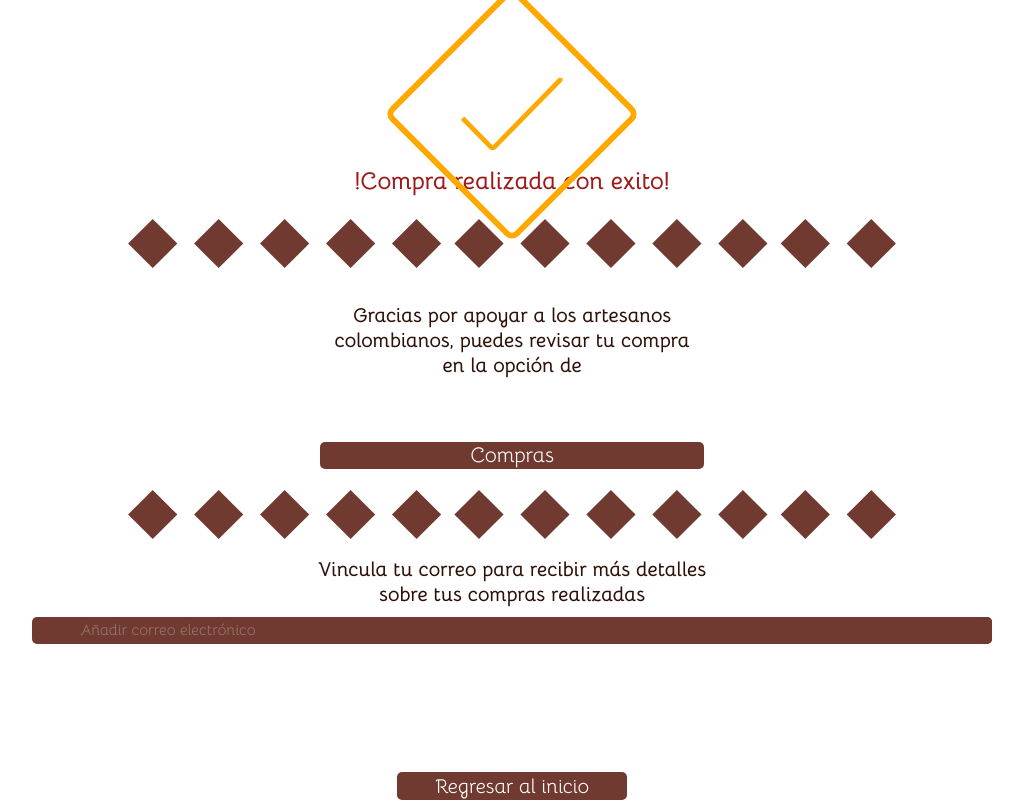
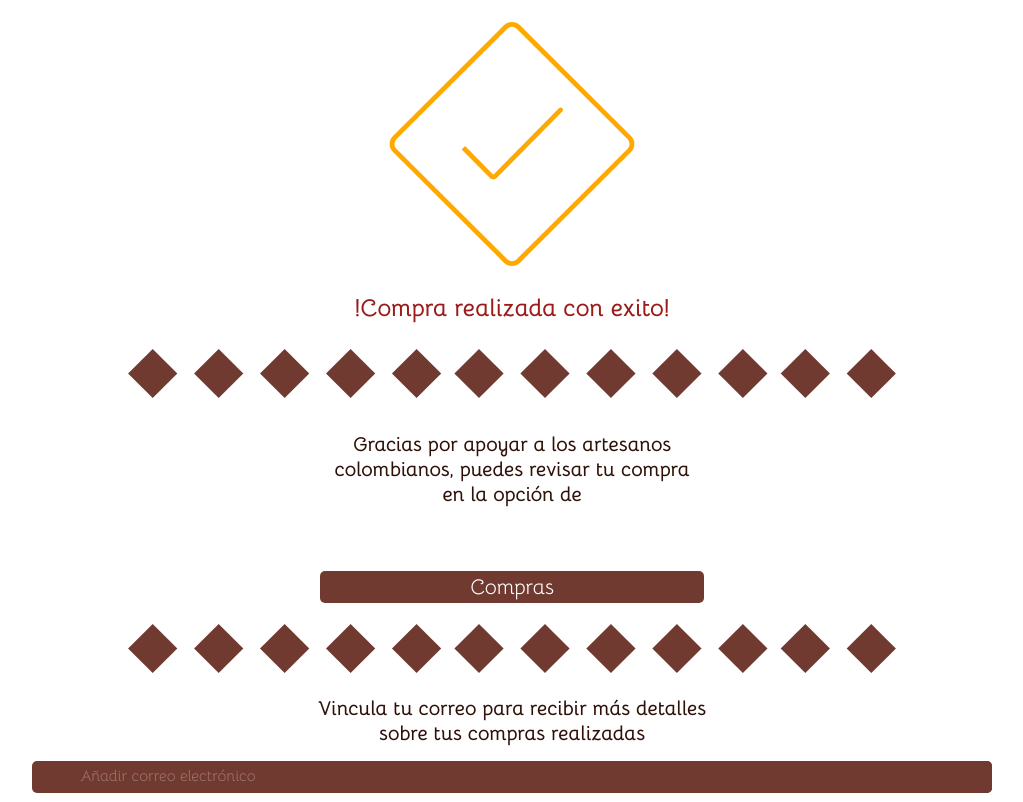
Before and after one commit to Thewilliamg/proyectoFinalExpress, a React (Vite) app: page /shop/confirmation in a window 1280 px wide. Shown: the top 802 px of the page, without its empty margins (128-1151 px from the left). Built offline with nearby package versions, Linux system fonts and the light colour scheme; the HTML template or start-up script is replaced by a standard one.

Commit message:
style: :lipstick: Fixing style errors in confirmation screen

```diff
--- a/src/pages/shop/confirmation/Confirmation.css
+++ b/src/pages/shop/confirmation/Confirmation.css
@@ -2,35 +2,33 @@
 .confirmationAll{
     display: flex;
     flex-direction: column;
-    width: 100vw;
-    height: 100vh;
+    width: 100%;
+    height: 100%;
+    padding-bottom: 5%;
 }
 
 .confirmationTop{
     display: flex;
-    /* border: 1px solid red; */
     justify-content: center;
     align-items: center;
-    width: 100vw;
-    height: 33vh;
+    width: 100%;
+    height: 36vh;
 }
 
 .confirmationTop_img{
     display: flex;
     justify-content: center;
     align-items: center;
-    width: 170px;
-    height: 170px;
+    width: 85%;
+    height: 85%;
     align-items: center;
     border-radius: 10px;
-    border: 6px solid #FFA800;
-    transform: rotate(135deg);
+
 }
 
 .confirmationTop_img img{
-    width: 60%;
-    height: auto;
-    transform: rotate(225deg);
+    width: 100%;
+    height: 100%;
 }
 
 .confirmationTitle{
@@ -38,16 +36,16 @@
     justify-content: center;
     align-items: center;
     align-items: center;
-    width: 100vw;
+    width: 100%;
     height: 5vh;
-    margin-top: -5%;
+    margin-top: 0%;
 }
 
 .confirmationTitle_h1{
     display: flex;
     justify-content: center;
     align-items: center;
-    width: 80vw;
+    width: auto;
     height: 100%;
 }
 
@@ -60,7 +58,7 @@
     display: flex;
     justify-content: center;
     align-items: center;
-    width: 100vw;
+    width: 100%;
     height: 5vh;
     margin-top: 2%;
 }
@@ -80,7 +78,7 @@
 
 .confirmationContent {
     display: flex;
-    width: 100vw;
+    width: 100%;
     height: auto;
     justify-content: center;
     align-items: center;
@@ -105,7 +103,7 @@
     display: flex;
     justify-content: center;
     align-items: center;
-    width: 100vw;
+    width: 100%;
     height: 4vh;
     margin-top: 5%;
 }
@@ -133,7 +131,7 @@
     display: flex;
     justify-content: center;
     align-items: center;
-    width: 100vw;
+    width: 100%;
     height: 5vh;
     margin-top: 2%;
 }
@@ -176,7 +174,7 @@
 
 .confirmationIn_box{
     display: flex;
-    width: 100vw;
+    width: 100%;
     height: 4vh;
     justify-content: center;
     align-items: center;
@@ -220,7 +218,7 @@
     display: flex;
     justify-content: center;
     align-items: center;
-    width: 100vw;
+    width: 100%;
     height: 4vh;
     margin-top: 10%;
 }
```
Also changed, not shown: public/img/ConfirmationIcon.svg.
